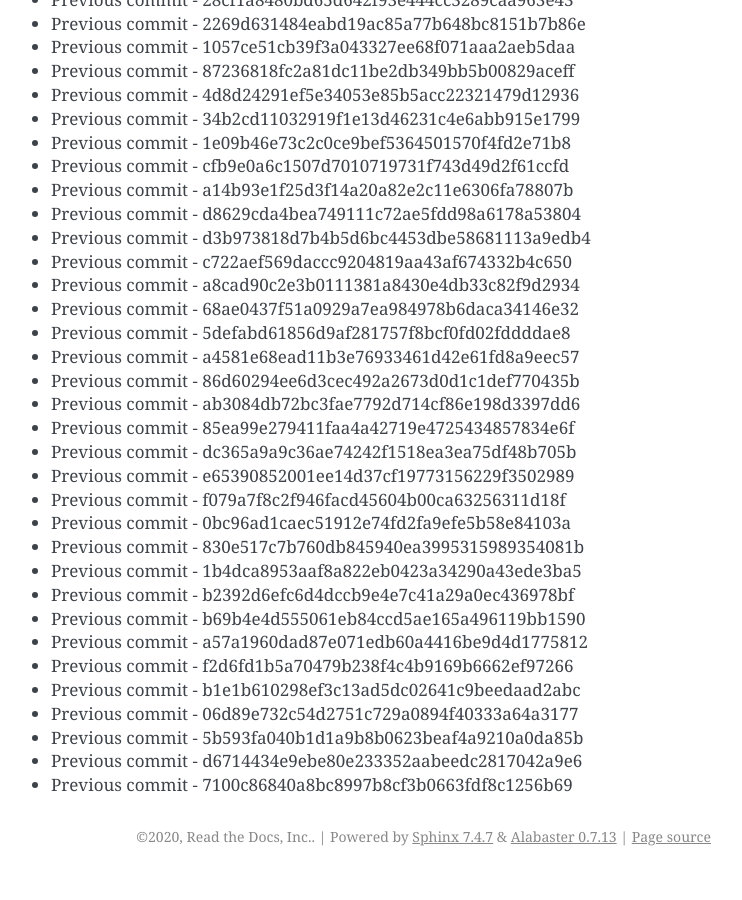
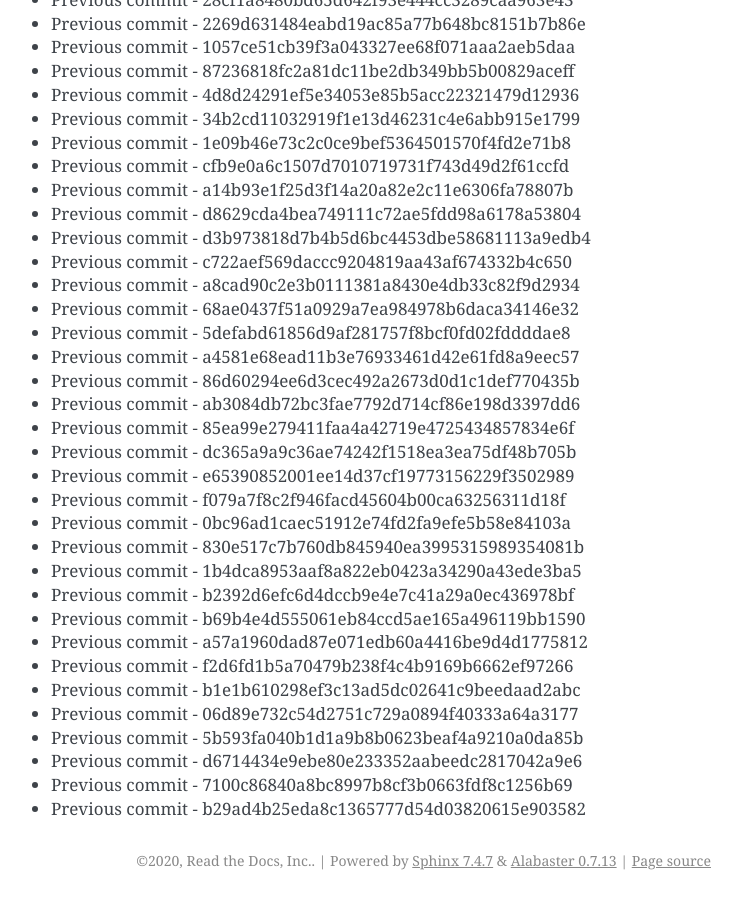
Before and after one commit to readthedocs/rtd-git-stresstest, a Sphinx documentation site: the page built from docs/updates.rst, in a window 1280 px wide and 900 px high, scrolled down 71618 px. Shown: the whole window, without its empty margins (399-1141 px from the left). Built offline with Sphinx 7.4.7, drawn with Linux system fonts in a browser that asks for light colours; before the commit the page ends 72494 px from its top, so only the background shows below that.

Commit message:
Generating commit from previous: b29ad4b25eda8c1365777d54d03820615e903582

```diff
--- a/docs/updates.rst
+++ b/docs/updates.rst
@@ -3041,3 +3041,4 @@ It can be tested for any performance characteristics.
 * Previous commit - 5b593fa040b1d1a9b8b0623beaf4a9210a0da85b
 * Previous commit - d6714434e9ebe80e233352aabeedc2817042a9e6
 * Previous commit - 7100c86840a8bc8997b8cf3b0663fdf8c1256b69
+* Previous commit - b29ad4b25eda8c1365777d54d03820615e903582
```
